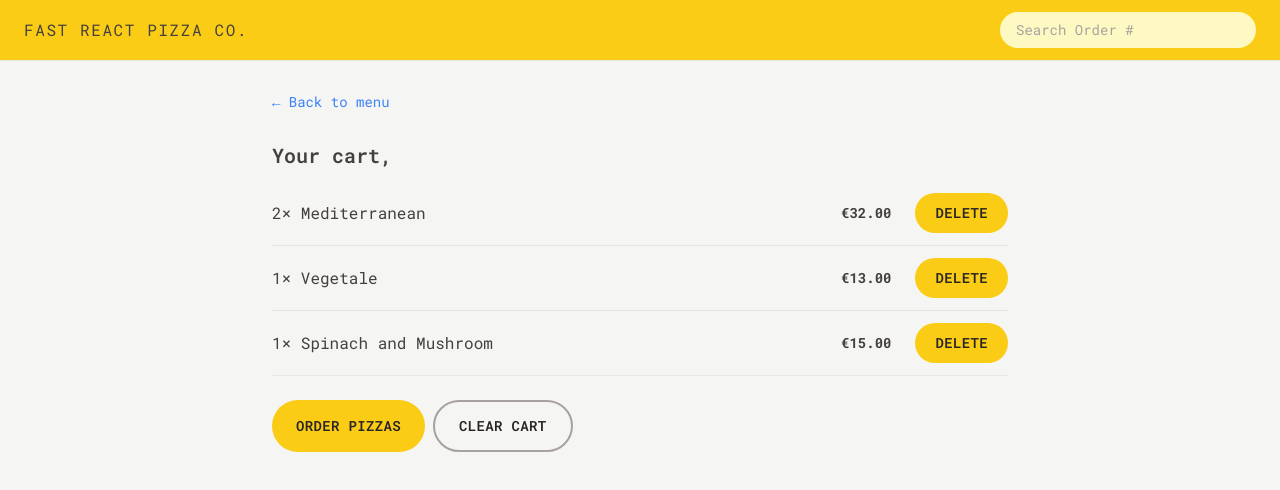
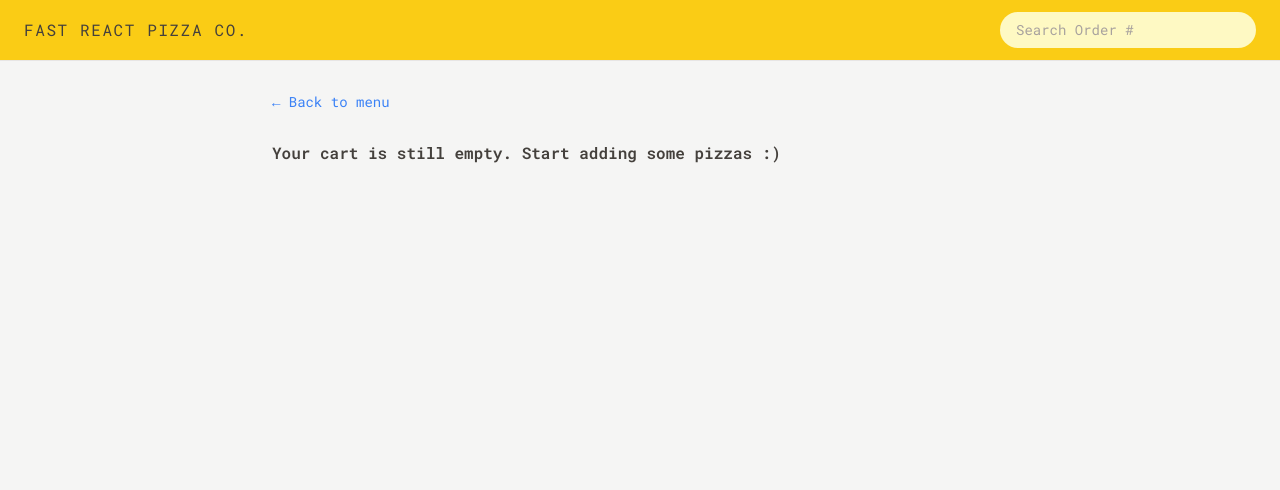
Before and after one commit to RazvanConstantin1/Fast-React-Pizza-Co., a React (Vite) app: page /cart in a window 1280 px wide. Shown: the top 490 px of the page. Built offline with nearby package versions, Linux system fonts and the light colour scheme.

Commit message:
built the cart page and also implemented the clear cart functionality

```diff
--- a/src/features/cart/Cart.jsx
+++ b/src/features/cart/Cart.jsx
@@ -1,8 +1,10 @@
-import { useSelector } from 'react-redux';
+import { useDispatch, useSelector } from 'react-redux';
 import { Link } from 'react-router-dom';
 import Button from '../../ui/Button.jsx';
 import LinkButton from '../../ui/LinkButton.jsx';
 import CartItem from './CartItem.jsx';
+import { clearCart, getCart } from './cartSlice.js';
+import EmptyCart from './EmptyCart.jsx';
 
 const fakeCart = [
   {
@@ -29,8 +31,11 @@ const fakeCart = [
 ];
 
 function Cart() {
-  const cart = fakeCart;
   const username = useSelector((state) => state.user.username);
+  const cart = useSelector(getCart);
+  const dispatch = useDispatch();
+
+  if (!cart.length) return <EmptyCart />;
 
   return (
     <div className="px-4 py-3">
@@ -49,7 +54,9 @@ function Cart() {
           Order pizzas
         </Button>
 
-        <Button type="secondary">Clear cart</Button>
+        <Button type="secondary" onClick={() => dispatch(clearCart())}>
+          Clear cart
+        </Button>
       </div>
     </div>
   );
--- a/src/features/cart/EmptyCart.jsx
+++ b/src/features/cart/EmptyCart.jsx
@@ -1,11 +1,13 @@
-import { Link } from 'react-router-dom';
+import LinkButton from '../../ui/LinkButton.jsx';
 
 function EmptyCart() {
   return (
-    <div>
-      <Link to="/menu">&larr; Back to menu</Link>
+    <div className="px-4 py-3">
+      <LinkButton to="/menu">&larr; Back to menu</LinkButton>
 
-      <p>Your cart is still empty. Start adding some pizzas :)</p>
+      <p className="mt-7 font-semibold">
+        Your cart is still empty. Start adding some pizzas :)
+      </p>
     </div>
   );
 }
--- a/src/features/cart/cartSlice.js
+++ b/src/features/cart/cartSlice.js
@@ -46,6 +46,8 @@ export const {
 
 export default cartSlice.reducer;
 
+export const getCart = (state) => state.cart.cart;
+
 export const getTotalCartQuantity = (state) =>
   state.cart.cart.reduce((sum, item) => sum + item.quantity, 0);
 
```
